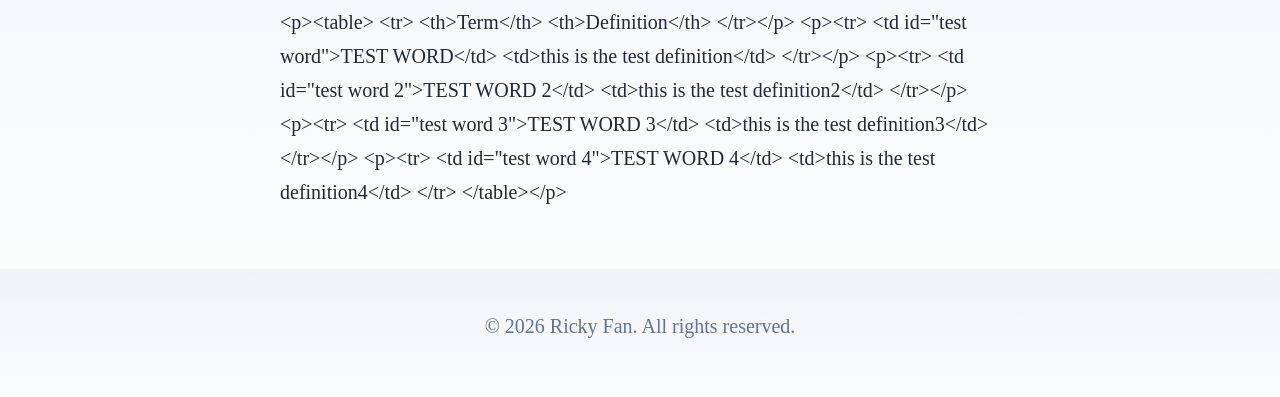
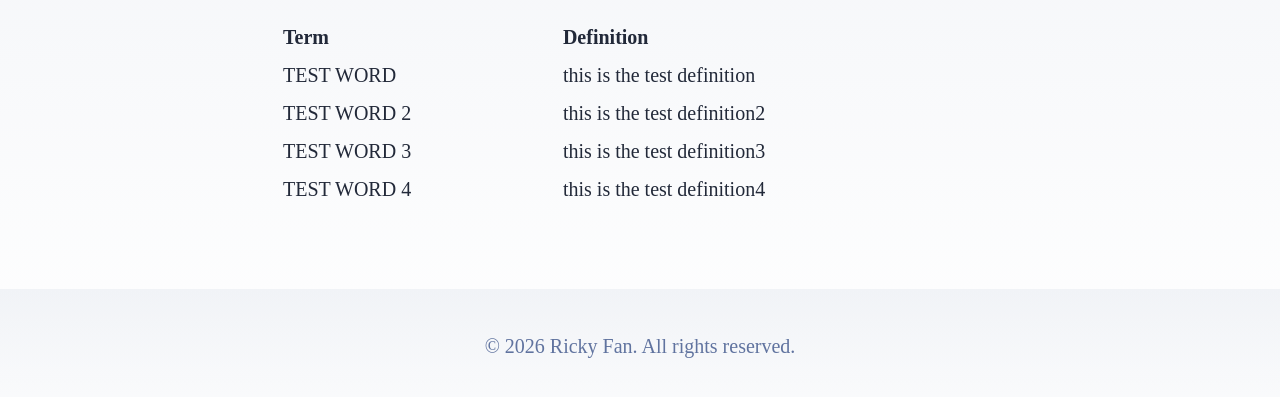
Before and after one commit to Teacher-School-Tools/STEM, an Astro site: page /STEM/Appendices/definitions in a window 1280 px wide. Shown: the part 207-604 px from the top of the page. Built offline with nearby package versions, Linux system fonts and the light colour scheme; Astro itself is replaced by a stand-in of ours.

Commit message:
fixed definitions table

```diff
--- a/src/pages/Appendices/definitions.astro
+++ b/src/pages/Appendices/definitions.astro
@@ -21,7 +21,7 @@ const htmlTable = definitionsTable
 		<HeaderDropdown />
 		<main>
 			<h1>Definitions</h1>
-                {htmlTable}
+                <p set:html={htmlTable}></p>
 		</main>
 		<Footer />
 	</body>
```
